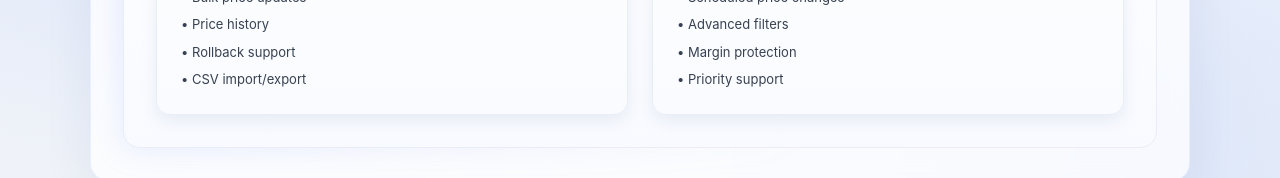
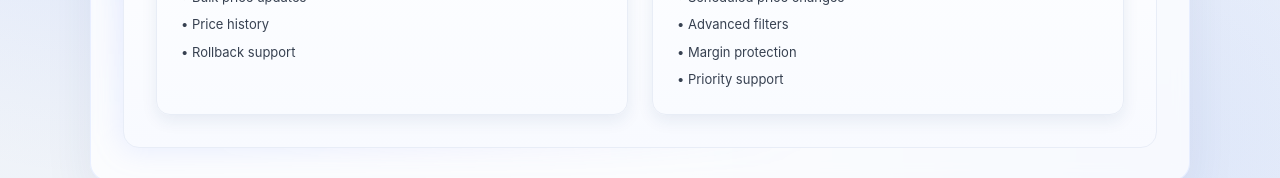
Before and after one commit to kadieharrett223-cloud/BulkPrice, a Next.js app: page /pricing in a window 1280 px wide. Shown: the part 506-684 px from the top of the page. Built offline with nearby package versions, Linux system fonts and the light colour scheme; no server answers.

Commit message:
Remove CSV wording from pricing features

```diff
--- a/src/pages/pricing.tsx
+++ b/src/pages/pricing.tsx
@@ -10,7 +10,6 @@ const plans = [
       "Bulk price updates",
       "Price history",
       "Rollback support",
-      "CSV import/export",
     ],
   },
   {
```
